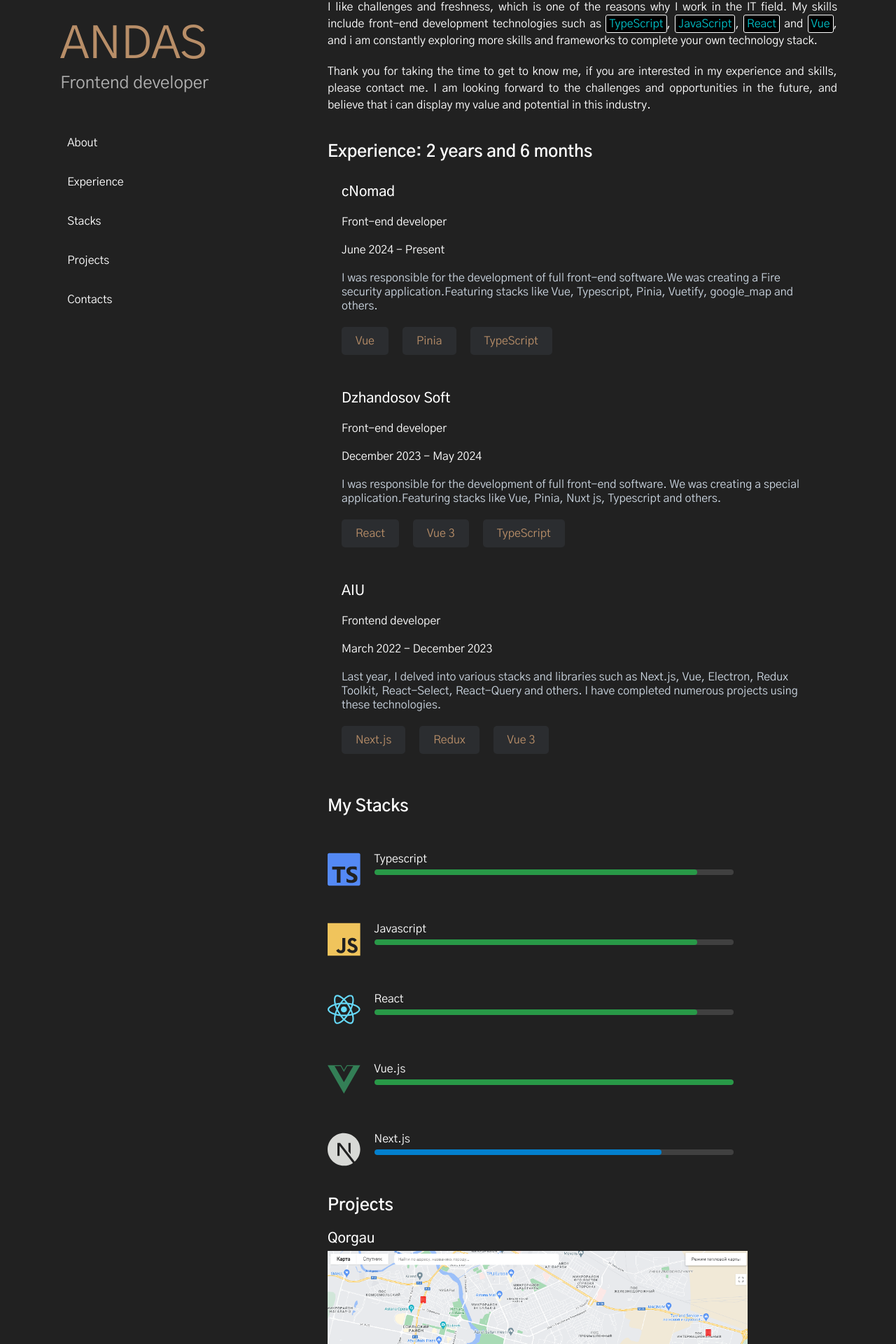
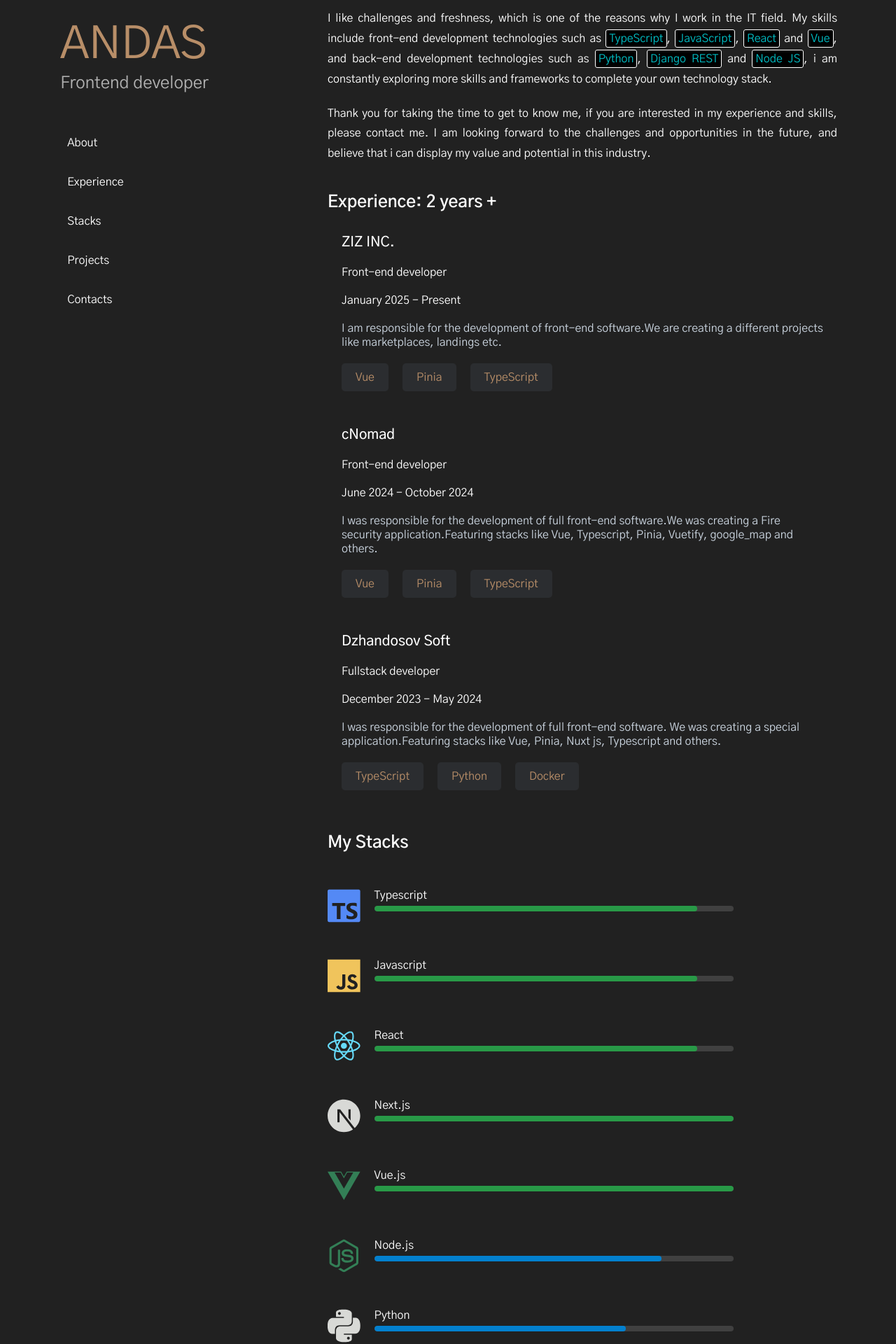
Before and after one commit to Andas-LV/Portfolio, a Next.js app: page / in a window 1280 px wide. Shown: the part 164-2084 px from the top of the page at 70% size. Built offline with nearby package versions, Linux system fonts and the light colour scheme.

Commit message:
30.05.2025

```diff
--- a/app/pages/About/About.tsx
+++ b/app/pages/About/About.tsx
@@ -14,7 +14,8 @@ export const About = () => {
                 My skills include front-end development technologies such
                 as <span>TypeScript</span>, <span>JavaScript</span>
                 , <span>React</span> and <span>Vue</span>,
-                and i am constantly exploring more skills and frameworks to complete your own technology stack.
+                and back-end development technologies such
+                as  <span>Python</span>, <span>Django REST</span> and <span>Node JS</span>, i am constantly exploring more skills and frameworks to complete your own technology stack.
             </p>
 
             <p>
--- a/app/pages/About/about.module.css
+++ b/app/pages/About/about.module.css
@@ -11,7 +11,7 @@
 .container p{
     font-size: 16px;
     font-weight: 400;
-    line-height: 1.5;
+    line-height: 1.8;
 }
 .container p span{
     background-color: black;
--- a/app/pages/Exp/Exp.tsx
+++ b/app/pages/Exp/Exp.tsx
@@ -33,11 +33,21 @@ export const Exp = () => {
 
     return (
         <div className={styles.container}>
-            <h2>Experience: 2 years and 6 months</h2>
+            <h2>Experience: 2 years +</h2>
+            <Block
+                company={'ZIZ INC.'}
+                title={'Front-end developer'}
+                date={'January 2025 - Present'}
+                text={
+                    'I am responsible for the development of front-end software.' +
+                    'We are creating a different projects like marketplaces, landings etc. '
+                }
+                skills={['Vue', 'Pinia', 'TypeScript']}
+            />
             <Block
                 company={'cNomad'}
                 title={'Front-end developer'}
-                date={'June 2024 - Present'}
+                date={'June 2024 - October 2024'}
                 text={
                   'I was responsible for the development of full front-end software.' +
                   'We was creating a Fire security application.Featuring stacks like Vue, Typescript, Pinia, Vuetify, google_map and others. '
@@ -46,17 +56,10 @@ export const Exp = () => {
             />
             <Block
                 company={'Dzhandosov Soft'}
-                title={'Front-end developer'}
+                title={'Fullstack developer'}
                 date={'December 2023 - May 2024'}
                 text={'I was responsible for the development of full front-end software. We was creating a special application.Featuring stacks like Vue, Pinia, Nuxt js, Typescript and others. '}
-                skills={['React', 'Vue 3', 'TypeScript']}
-            />
-            <Block
-                company={'AIU'}
-                title={'Frontend developer'}
-                date={'March 2022 - December 2023'}
-                text={'Last year, I delved into various stacks and libraries such as Next.js, Vue, Electron, Redux Toolkit, React-Select, React-Query and others. I have completed numerous projects using these technologies.'}
-                skills={['Next.js', 'Redux', 'Vue 3']}
+                skills={['TypeScript', 'Python', 'Docker']}
             />
         </div>
     )
--- a/app/pages/Stacks/Stacks.tsx
+++ b/app/pages/Stacks/Stacks.tsx
@@ -1,4 +1,9 @@
-import { SiTypescript, SiJavascript, SiReact, SiVuedotjs, SiNextdotjs } from "react-icons/si";
+import {
+    SiTypescript, SiJavascript,
+    SiReact, SiVuedotjs,
+    SiNextdotjs, SiPython,
+    SiDjango, SiNodedotjs
+} from "react-icons/si";
 import Slider from "@/app/components/Slider";
 
 
@@ -24,14 +29,29 @@ export const Stacks = () => {
                 <Slider skill={"React"} level={90} />
             </div>
 
+            <div className={`${styles.skillBlock} ${styles.white}`}>
+                <SiNextdotjs className={styles.icon} />
+                <Slider skill={"Next.js"} level={100} />
+            </div>
+
             <div className={`${styles.skillBlock} ${styles.green}`}>
                 <SiVuedotjs className={styles.icon} />
                 <Slider skill={"Vue.js"} level={100} />
             </div>
 
-            <div className={`${styles.skillBlock} ${styles.black}`}>
-                <SiNextdotjs className={styles.icon} />
-                <Slider skill={"Next.js"} level={80} />
+            <div className={`${styles.skillBlock} ${styles.green}`}>
+                <SiNodedotjs className={styles.icon} />
+                <Slider skill={"Node.js"} level={80} />
+            </div>
+
+            <div className={`${styles.skillBlock} ${styles.white}`}>
+                <SiPython className={styles.icon} />
+                <Slider skill={"Python"} level={70} />
+            </div>
+
+            <div className={`${styles.skillBlock} ${styles.lightBlue}`}>
+                <SiDjango className={styles.icon} />
+                <Slider skill={"Django REST"} level={80} />
             </div>
         </div>
     )
--- a/app/pages/Stacks/stacks.module.css
+++ b/app/pages/Stacks/stacks.module.css
@@ -34,6 +34,6 @@
     color: #337f56;
 }
 
-.black .icon {
+.white .icon {
     color: #d8d9d6;
 }
--- a/package.json
+++ b/package.json
@@ -20,5 +20,6 @@
     "@types/react": "^18",
     "@types/react-dom": "^18",
     "typescript": "^5"
-  }
+  },
+  "packageManager": "pnpm@10.8.0+sha512.0e82714d1b5b43c74610193cb20734897c1d00de89d0e18420aebc5977fa13d780a9cb05734624e81ebd81cc876cd464794850641c48b9544326b5622ca29971"
 }
```
Also changed, not shown: 1 other file (tests, documents, lock files or other folders).
